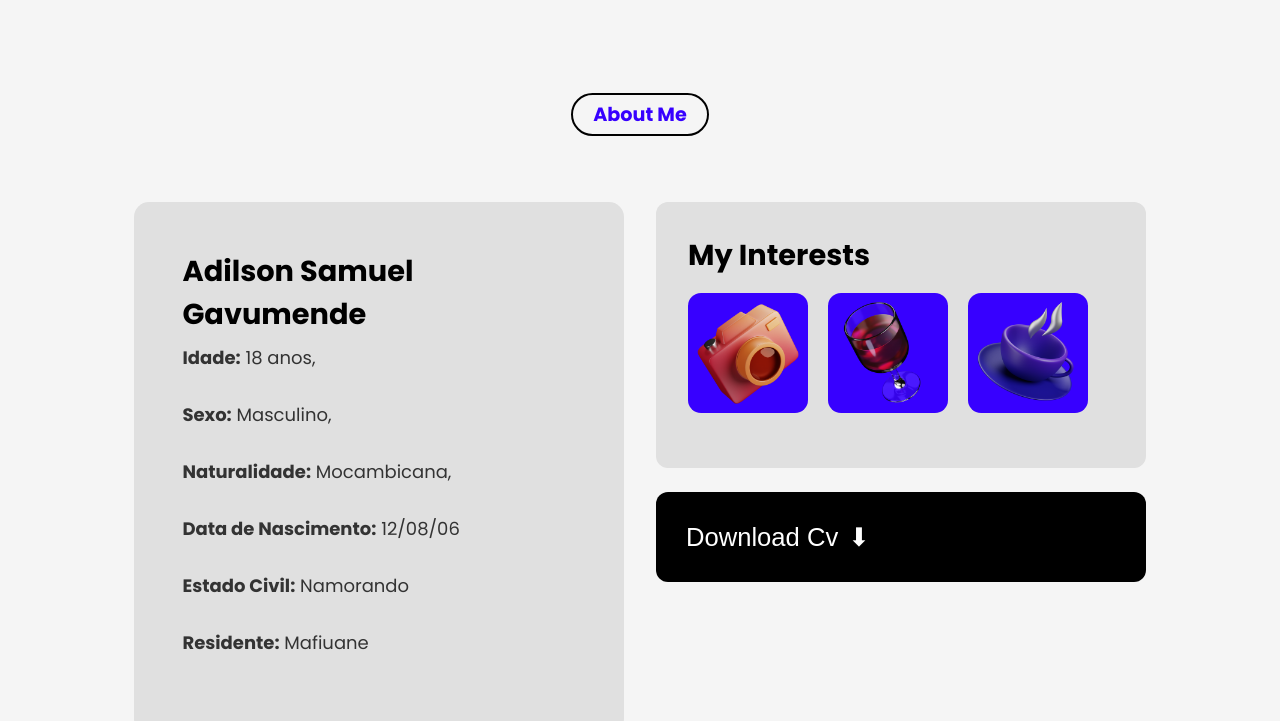
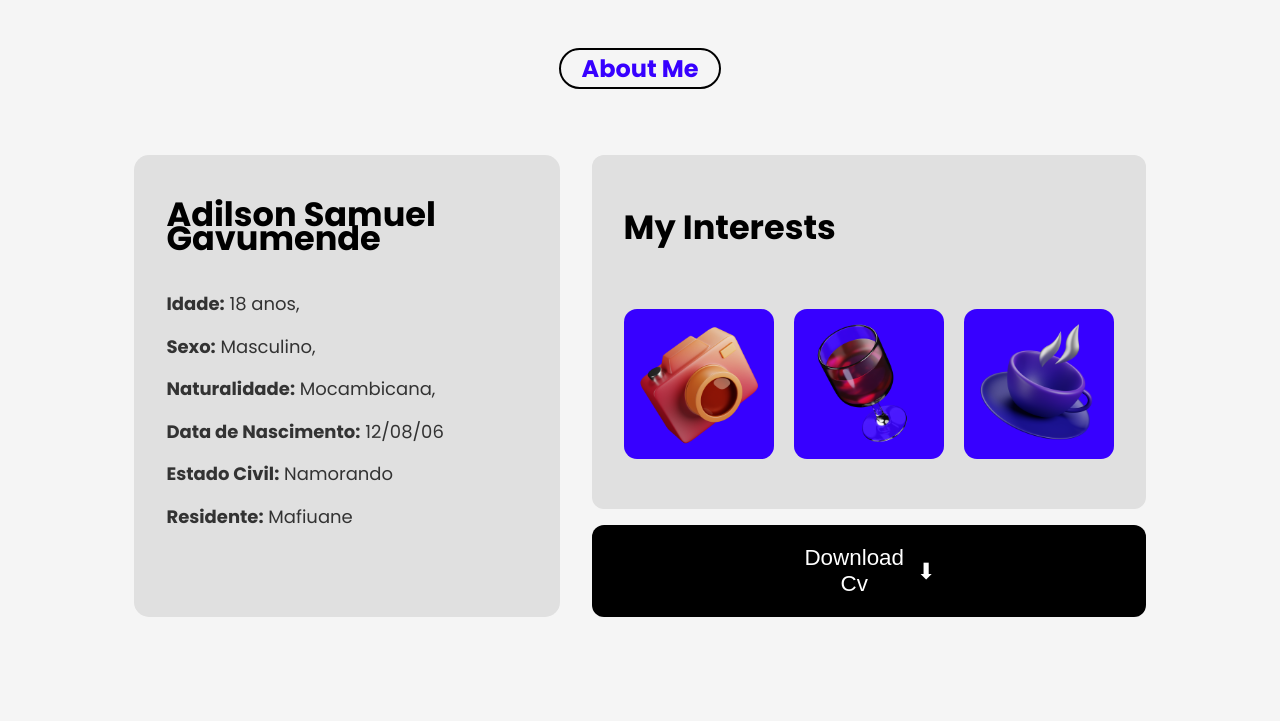
Before and after one commit to Adil-l/AdilsonGavumende1, a plain HTML site: page index.html in a window 1280 px wide. Shown: the part 712-1433 px from the top of the page. Drawn offline with nearby package versions, Linux system fonts and the light colour scheme.

Commit message:
Add files via upload

```diff
--- a/style.css
+++ b/style.css
@@ -213,12 +213,12 @@ header{
 }
 
 .about-me {
-    font-size: 1.20rem;
+    font-size: 1.5rem;
     border: 2px solid #000;
-    padding: 5px 20px;
+    padding: 1px 20px;
     border-radius: 22px;
     display: inline-block;
-    margin-top: 95px;
+    margin-top: 50px;
 }
 
 .download-cv {
@@ -228,11 +228,15 @@ header{
 
 .personal-info{
     background-color: #e0e0e0;
-    padding: 3rem;
+    padding: 2rem;
+    border-radius: 15px;
+    line-height: 0.7;
     font-size: 1.3rem;
-    border-radius: 15px;
 }
 
+.p2{
+    font-size: 100rem;
+}
 .grid{
     display: grid;
     grid-template-columns: repeat(2, 1fr);
@@ -247,7 +251,7 @@ header{
     padding: 2rem;
     padding-bottom: 3rem;
     border-radius: 12px;
-    margin-bottom: 1.5rem;
+    margin-bottom: 1rem;
 }
 
 
@@ -256,8 +260,9 @@ header{
 }
 
 .personal-info h3, .interests h3 {
-    font-size: 1.8rem;
-    margin-bottom: 0.5rem;
+    font-size: 2.1rem;
+    margin-bottom: 3rem;
+    margin-top: 1rem;
 }
 
 .interest-icons {
@@ -268,8 +273,8 @@ header{
 }
 
 .icon {
-    width: 120px;
-    height: 120x;
+    width: 150px;
+    height: 150px;
     background-color: #3700ff;
     border-radius: 13px;
     display: flex;
@@ -278,8 +283,8 @@ header{
 }
 
 .icon img {
-    width: 120px;
-    height: 120px;
+    width: 140px;
+    height: 140px;
     object-fit: contain;
 }
 
@@ -293,8 +298,8 @@ header{
     background-color: #000;
     color: #fff;
     border: none;
-    padding: 30px 30px;
-    font-size: 1.6rem;
+    padding: 20px 210px;
+    font-size: 1.4rem;
     text-align: center;
     border-radius: 12px;
     cursor: pointer;
```
